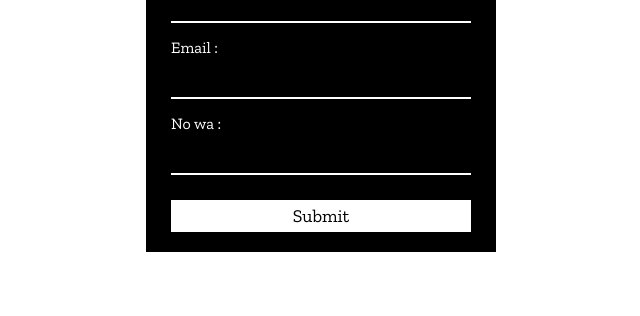
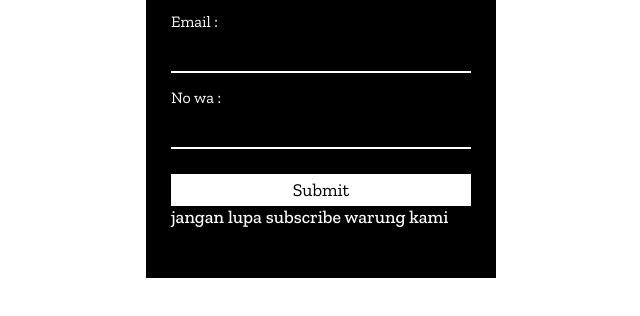
Before and after one commit to Dieva06/Tugas, a plain HTML site: page index.html in a window 1280 px wide. Shown: the part 340-656 px from the top of the page, without its empty margins (319-959 px from the left). Drawn offline with nearby package versions, Linux system fonts and the light colour scheme.

Commit message:
menambah tag h1

```diff
--- a/index.html
+++ b/index.html
@@ -25,6 +25,7 @@
                     <button>Submit</button>
 
                 </form>
+                <h1> jangan lupa subscribe warung kami</h1>
 
             </div>
 
```
